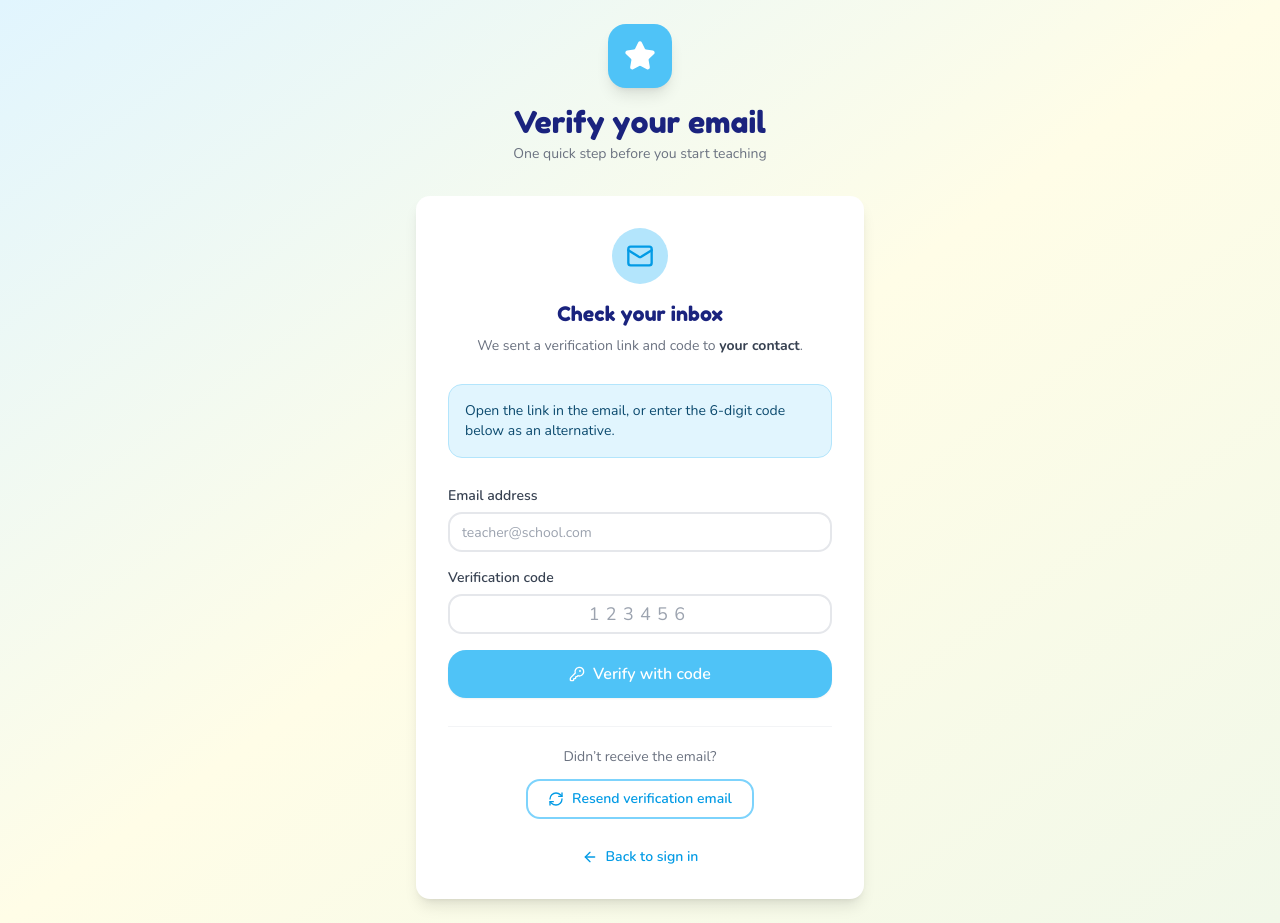
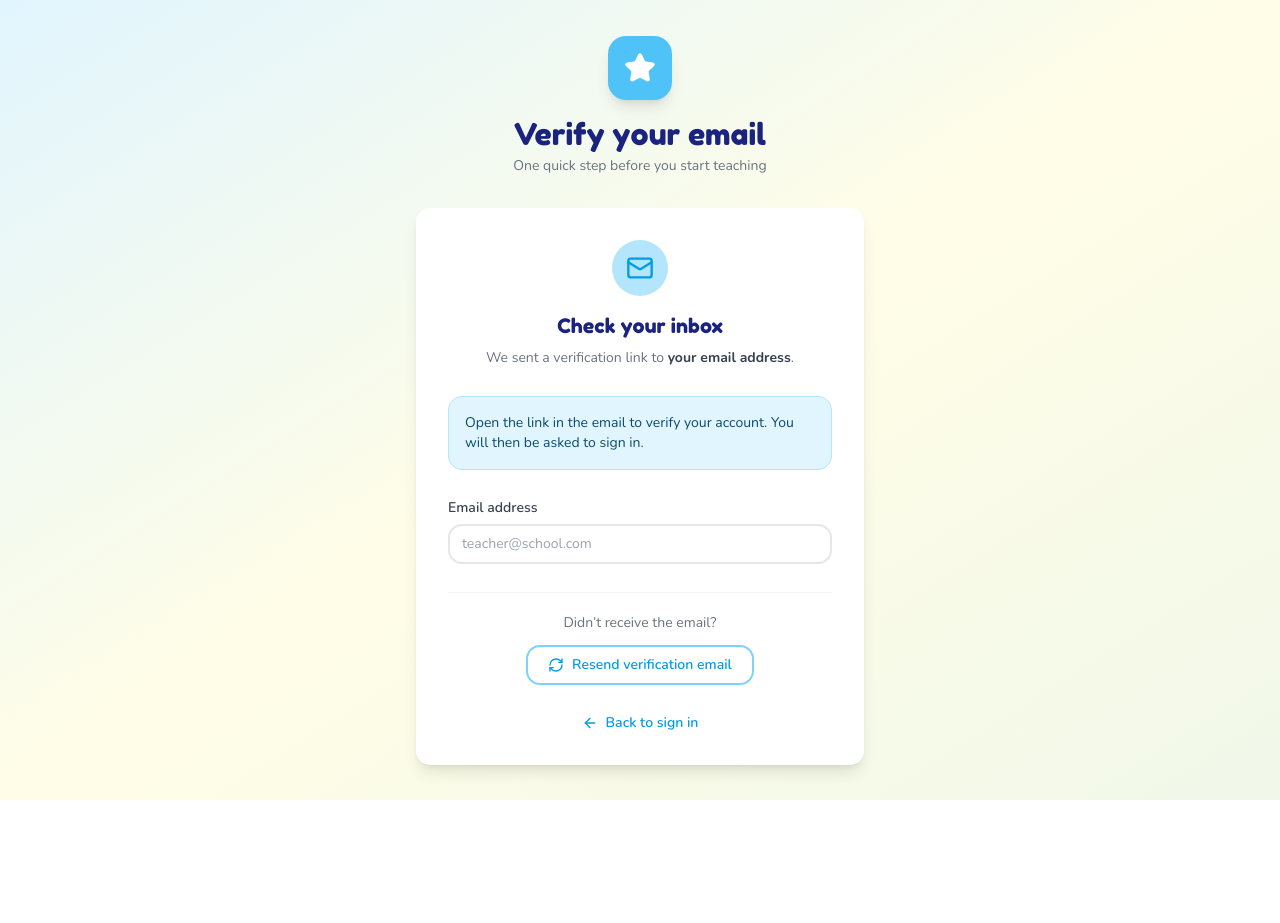
Before and after one commit to star-Puja-20/Aurelia-Learn, a Next.js app: page /auth/verify-email in a window 1280 px wide. After the commit the page ends 800 px from the top, so only its background shows below. Built offline with nearby package versions, Linux system fonts and the light colour scheme.

Commit message:
Simplify email verification flow

```diff
--- a/app/auth/callback/route.ts
+++ b/app/auth/callback/route.ts
@@ -6,15 +6,23 @@ export async function GET(request: NextRequest) {
   const code = searchParams.get('code')
   const tokenHash = searchParams.get('token_hash')
   const type = searchParams.get('type')
-  const next = searchParams.get('next') ?? '/teacher/dashboard'
 
   if (code || (tokenHash && type)) {
     const supabase = await createClient()
-    const { error } = code
+    const result = code
       ? await supabase.auth.exchangeCodeForSession(code)
-      : await supabase.auth.verifyOtp({ token_hash: tokenHash!, type: type as 'signup' | 'email' | 'recovery' | 'invite' })
-    if (!error) {
-      return NextResponse.redirect(`${origin}${next}`)
+      : await supabase.auth.verifyOtp({
+          token_hash: tokenHash!,
+          type: type as 'signup' | 'email' | 'recovery' | 'invite',
+        })
+
+    if (!result.error) {
+      await supabase.auth.signOut()
+      const successUrl = new URL(`${origin}/auth/verify-email`)
+      successUrl.searchParams.set('verified', '1')
+      const email = result.data?.user?.email ?? searchParams.get('email') ?? ''
+      if (email) successUrl.searchParams.set('email', email)
+      return NextResponse.redirect(successUrl.toString())
     }
   }
 
--- a/app/auth/login/login-page.tsx
+++ b/app/auth/login/login-page.tsx
@@ -12,8 +12,8 @@ import { Input } from '@/components/ui/input'
 import { createClient } from '@/lib/supabase/client'
 
 const loginSchema = z.object({
-  identifier: z.string().min(1, 'Enter your email or mobile number'),
-  password: z.string().optional(),
+  identifier: z.string().email('Enter a valid email address'),
+  password: z.string().min(1, 'Enter your password'),
 })
 type LoginForm = z.infer<typeof loginSchema>
 
@@ -26,8 +26,6 @@ export default function LoginPage() {
     resolver: zodResolver(loginSchema),
   })
   const identifier = watch('identifier', '')
-  const isPhoneLogin = identifier.trim().startsWith('+')
-
   async function onSubmit(data: LoginForm) {
     setIsLoading(true)
     try {
@@ -39,21 +37,6 @@ export default function LoginPage() {
       }
 
       const supabase = createClient()
-      if (isPhoneLogin) {
-        if (!/^\+[1-9]\d{7,14}$/.test(data.identifier.trim())) {
-          throw new Error('Use your mobile number in international format, e.g. +919876543210.')
-        }
-        const { error } = await supabase.auth.signInWithOtp({
-          phone: data.identifier.trim(),
-          options: { shouldCreateUser: false },
-        })
-        if (error) throw error
-        toast.success('A verification code was sent by SMS.')
-        router.push(`/auth/verify-email?contact=${encodeURIComponent(data.identifier.trim())}&type=phone`)
-        return
-      }
-
-      if (!data.password) throw new Error('Enter your password to sign in with email.')
       const { data: signInData, error } = await supabase.auth.signInWithPassword({
         email: data.identifier,
         password: data.password,
@@ -127,14 +110,13 @@ export default function LoginPage() {
 
           <form onSubmit={handleSubmit(onSubmit)} className="space-y-4 sm:space-y-5">
             <Input
-              label="Email address or mobile number"
-              type={isPhoneLogin ? 'tel' : 'email'}
-              placeholder={isPhoneLogin ? '+919876543210' : 'teacher@school.com'}
+              label="Email address"
+              type="email"
+              placeholder="teacher@school.com"
               error={errors.identifier?.message}
-              hint="Use +91 followed by your 10-digit mobile number for SMS login"
               {...register('identifier')}
             />
-            <div className={isPhoneLogin ? 'hidden' : ''}>
+            <div>
               <div className="relative">
                 <Input
                   label="Password"
--- a/app/auth/register/page.tsx
+++ b/app/auth/register/page.tsx
@@ -13,13 +13,11 @@ import { createClient } from '@/lib/supabase/client'
 
 const schema = z.object({
   fullName: z.string().min(2, 'Enter your full name'),
-  email: z.string().email('Valid email required').or(z.literal('')),
-  phone: z.string().regex(/^\+[1-9]\d{7,14}$/, 'Use international format, e.g. +919876543210').or(z.literal('')),
+  email: z.string().email('Valid email required'),
   password: z.string().min(8, 'At least 8 characters'),
   confirm: z.string(),
   consent: z.literal(true, { errorMap: () => ({ message: 'Please agree before creating your account' }) }),
-}).refine(d => d.email || d.phone, { message: 'Enter an email address or mobile number', path: ['email'] })
-  .refine(d => d.password === d.confirm, { message: 'Passwords do not match', path: ['confirm'] })
+}).refine(d => d.password === d.confirm, { message: 'Passwords do not match', path: ['confirm'] })
 
 type Form = z.infer<typeof schema>
 
@@ -40,19 +38,17 @@ export default function RegisterPage() {
       }
 
       const supabase = createClient()
-      const contact = data.email || data.phone
       const { data: signupData, error } = await supabase.auth.signUp({
-        ...(data.email ? { email: data.email } : { phone: data.phone }),
+        email: data.email,
         password: data.password,
         options: {
           data: {
             full_name: data.fullName,
-            alternate_phone: data.phone || null,
             privacy_consent: true,
             privacy_consent_at: new Date().toISOString(),
             privacy_policy_version: '2026-09-03',
           },
-          ...(data.email ? { emailRedirectTo: `${window.location.origin}/auth/callback` } : {}),
+          emailRedirectTo: `${window.location.origin}/auth/callback`,
         },
       })
 
@@ -62,8 +58,7 @@ export default function RegisterPage() {
         toast.success('Account created successfully!')
         router.push('/teacher/dashboard')
       } else {
-        const contactType = data.email ? 'email' : 'phone'
-        router.push(`/auth/verify-email?contact=${encodeURIComponent(contact ?? '')}&type=${contactType}`)
+        router.push(`/auth/verify-email?contact=${encodeURIComponent(data.email)}&type=email`)
       }
     } catch (error) {
       toast.error(error instanceof Error ? error.message : 'Unable to create your account.')
@@ -86,9 +81,7 @@ export default function RegisterPage() {
           <CardContent className="p-5 sm:p-8">
             <form onSubmit={handleSubmit(onSubmit)} className="space-y-4 sm:space-y-5">
               <Input label="Full name" placeholder="Ms. Sarah Johnson" error={errors.fullName?.message} {...register('fullName')} />
-              <p className="text-xs text-gray-500">Choose email or mobile as your sign-in method. Mobile accounts receive verification codes by SMS.</p>
-              <Input label="Email address (optional)" type="email" placeholder="you@school.com" error={errors.email?.message} {...register('email')} />
-              <Input label="Mobile number (optional)" type="tel" placeholder="+919876543210" hint="Use +91 followed by your 10-digit mobile number" error={errors.phone?.message} {...register('phone')} />
+              <Input label="Email address" type="email" placeholder="you@school.com" error={errors.email?.message} {...register('email')} />
               <Input label="Password" type="password" placeholder="••••••••" error={errors.password?.message} {...register('password')} />
               <Input label="Confirm password" type="password" placeholder="••••••••" error={errors.confirm?.message} {...register('confirm')} />
               <label className="flex items-start gap-3 text-sm text-gray-600">
--- a/app/auth/verify-email/page.tsx
+++ b/app/auth/verify-email/page.tsx
@@ -1,8 +1,8 @@
 'use client'
 
-import { useEffect, useState } from 'react'
-import { useRouter } from 'next/navigation'
-import { ArrowLeft, KeyRound, Mail, MessageSquare, RefreshCw, Star } from 'lucide-react'
+import { Suspense, useEffect, useState } from 'react'
+import { useRouter, useSearchParams } from 'next/navigation'
+import { ArrowLeft, CheckCircle2, Mail, RefreshCw, Star } from 'lucide-react'
 import { motion } from 'framer-motion'
 import { toast } from 'sonner'
 import { Button } from '@/components/ui/button'
@@ -11,38 +11,54 @@ import { Card, CardContent } from '@/components/ui/card'
 import { createClient } from '@/lib/supabase/client'
 
 export default function VerifyEmailPage() {
+  return (
+    <Suspense fallback={<VerificationFallback />}>
+      <VerifyEmailContent />
+    </Suspense>
+  )
+}
+
+function VerificationFallback() {
+  return (
+    <div className="min-h-screen bg-gradient-to-br from-sky-50 via-cream-100 to-mint-50 flex items-center justify-center p-4 sm:p-6">
+      <div className="w-full max-w-md rounded-2xl border border-sky-100 bg-white/80 p-8 text-center shadow-lg">
+        <div className="mx-auto mb-4 h-14 w-14 animate-pulse rounded-full bg-sky-100" />
+        <div className="h-7 w-36 animate-pulse rounded bg-slate-200 mx-auto" />
+      </div>
+    </div>
+  )
+}
+
+function VerifyEmailContent() {
   const router = useRouter()
-  const [contact, setContact] = useState('')
-  const [contactType, setContactType] = useState<'email' | 'phone'>('email')
-  const [otp, setOtp] = useState('')
+  const searchParams = useSearchParams()
+  const verified = searchParams.get('verified') === '1'
+  const email = searchParams.get('email') ?? ''
+  const [contact, setContact] = useState(email)
   const [resending, setResending] = useState(false)
-  const [verifying, setVerifying] = useState(false)
 
   useEffect(() => {
     const params = new URLSearchParams(window.location.search)
     const value = params.get('contact') ?? params.get('email')
     if (value) setContact(value)
-    if (params.get('type') === 'phone') setContactType('phone')
   }, [])
 
   async function resendCode() {
     const normalizedContact = contact.trim()
     if (!normalizedContact) {
-      toast.error(`Enter your ${contactType === 'phone' ? 'mobile number' : 'email address'} first.`)
+      toast.error('Enter your email address first.')
       return
     }
 
     setResending(true)
     try {
-      const { error } = contactType === 'phone'
-        ? await createClient().auth.resend({ type: 'sms', phone: normalizedContact })
-        : await createClient().auth.resend({
-            type: 'signup',
-            email: normalizedContact,
-            options: { emailRedirectTo: `${window.location.origin}/auth/callback` },
-          })
+      const { error } = await createClient().auth.resend({
+        type: 'signup',
+        email: normalizedContact,
+        options: { emailRedirectTo: `${window.location.origin}/auth/callback` },
+      })
       if (error) throw error
-      toast.success(contactType === 'phone' ? 'A new verification code has been sent by SMS.' : 'A new verification email has been sent.')
+      toast.success('A new verification email has been sent.')
     } catch (error) {
       toast.error(error instanceof Error ? error.message : 'Unable to resend the verification email.')
     } finally {
@@ -50,43 +66,35 @@ export default function VerifyEmailPage() {
     }
   }
 
-  async function verifyCode(event: React.FormEvent<HTMLFormElement>) {
-    event.preventDefault()
-    const normalizedContact = contact.trim()
-    const normalizedOtp = otp.trim()
-
-    if (!normalizedContact || normalizedOtp.length !== 6) {
-      toast.error(`Enter your ${contactType === 'phone' ? 'mobile number' : 'email address'} and the 6-digit code.`)
-      return
-    }
-
-    setVerifying(true)
-    try {
-      const { data: verificationData, error } = contactType === 'phone'
-        ? await createClient().auth.verifyOtp({ phone: normalizedContact, token: normalizedOtp, type: 'sms' })
-        : await createClient().auth.verifyOtp({ email: normalizedContact, token: normalizedOtp, type: 'signup' })
-      if (error) throw error
-      if (verificationData.user) {
-        const { error: profileError } = await createClient().from('profiles').upsert({
-          id: verificationData.user.id,
-          email: verificationData.user.email ?? null,
-          phone: verificationData.user.phone ?? null,
-          full_name: verificationData.user.user_metadata?.full_name ?? '',
-          role: 'teacher',
-          privacy_consent: verificationData.user.user_metadata?.privacy_consent === true,
-          privacy_consent_at: verificationData.user.user_metadata?.privacy_consent_at ?? null,
-          privacy_policy_version: verificationData.user.user_metadata?.privacy_policy_version ?? null,
-        })
-        if (profileError) throw profileError
-      }
-      toast.success(`${contactType === 'phone' ? 'Mobile number' : 'Email'} verified successfully.`)
-      router.push('/teacher/dashboard')
-      router.refresh()
-    } catch (error) {
-      toast.error(error instanceof Error ? error.message : 'That verification code is not valid.')
-    } finally {
-      setVerifying(false)
-    }
+  if (verified) {
+    return (
+      <div className="min-h-screen bg-gradient-to-br from-sky-50 via-cream-100 to-mint-50 flex items-center justify-center p-4 sm:p-6">
+        <motion.div initial={{ opacity: 0, y: 24 }} animate={{ opacity: 1, y: 0 }} className="w-full max-w-md">
+          <Card className="shadow-lg border-0">
+            <CardContent className="p-6 sm:p-8 text-center space-y-5">
+              <div className="mx-auto flex h-16 w-16 items-center justify-center rounded-full bg-emerald-100 text-emerald-600">
+                <CheckCircle2 className="h-8 w-8" />
+              </div>
+              <div>
+                <h1 className="font-display text-3xl text-navy-800">Email verified</h1>
+                <p className="mt-2 text-sm text-gray-500">
+                  {email ? `Your email ${email} has been confirmed successfully.` : 'Your email has been confirmed successfully.'}
+                </p>
+              </div>
+              <div className="rounded-xl border border-emerald-100 bg-emerald-50 p-4 text-sm text-emerald-900">
+                You can now sign in to continue and access your account.
+              </div>
+              <Button onClick={() => router.push('/auth/login')} className="w-full" size="lg">
+                Go to sign in
+              </Button>
+              <Button variant="outline" onClick={() => router.push('/')} className="w-full">
+                Back to home
+              </Button>
+            </CardContent>
+          </Card>
+        </motion.div>
+      </div>
+    )
   }
 
   return (
@@ -100,7 +108,7 @@ export default function VerifyEmailPage() {
           <div className="inline-flex items-center justify-center w-16 h-16 bg-sky-500 rounded-2xl shadow-lg mb-4">
             <Star className="h-8 w-8 text-white fill-white" />
           </div>
-          <h1 className="font-display text-3xl text-navy-800">Verify your {contactType === 'phone' ? 'mobile number' : 'email'}</h1>
+          <h1 className="font-display text-3xl text-navy-800">Verify your email</h1>
           <p className="text-gray-500 text-sm mt-1">One quick step before you start teaching</p>
         </div>
 
@@ -108,53 +116,37 @@ export default function VerifyEmailPage() {
           <CardContent className="p-5 sm:p-8 space-y-7">
             <div className="text-center">
               <div className="mx-auto mb-4 flex h-14 w-14 items-center justify-center rounded-full bg-sky-100 text-sky-600">
-                {contactType === 'phone' ? <MessageSquare className="h-7 w-7" /> : <Mail className="h-7 w-7" />}
+                <Mail className="h-7 w-7" />
               </div>
-              <h2 className="font-display text-xl text-navy-800">Check your {contactType === 'phone' ? 'messages' : 'inbox'}</h2>
+              <h2 className="font-display text-xl text-navy-800">Check your inbox</h2>
               <p className="text-sm text-gray-500 mt-2">
-                We sent a verification {contactType === 'phone' ? 'code by SMS' : 'link and code'} to <strong className="text-gray-700">{contact || 'your contact'}</strong>.
+                We sent a verification link to <strong className="text-gray-700">{contact || 'your email address'}</strong>.
               </p>
             </div>
 
             <div className="rounded-xl border border-sky-100 bg-sky-50 p-4">
               <p className="text-sm text-sky-900">
-                {contactType === 'phone' ? 'Enter the 6-digit code from the SMS below.' : 'Open the link in the email, or enter the 6-digit code below as an alternative.'}
+                Open the link in the email to verify your account. You will then be asked to sign in.
               </p>
             </div>
 
-            <form onSubmit={verifyCode} className="space-y-4">
+            <div className="space-y-4">
               <Input
-                label={contactType === 'phone' ? 'Mobile number' : 'Email address'}
-                type={contactType === 'phone' ? 'tel' : 'email'}
+                label="Email address"
+                type="email"
                 value={contact}
                 onChange={event => setContact(event.target.value)}
-                placeholder={contactType === 'phone' ? '+919876543210' : 'teacher@school.com'}
-                autoComplete={contactType === 'phone' ? 'tel' : 'email'}
+                placeholder="teacher@school.com"
+                autoComplete="email"
                 required
               />
-              <Input
-                label="Verification code"
-                type="text"
-                value={otp}
-                onChange={event => setOtp(event.target.value.replace(/\D/g, '').slice(0, 6))}
-                placeholder="123456"
-                inputMode="numeric"
-                autoComplete="one-time-code"
-                maxLength={6}
-                className="tracking-[0.35em] text-center text-lg"
-                required
-              />
-              <Button type="submit" className="w-full" size="lg" disabled={verifying}>
-                <KeyRound className="h-4 w-4" />
-                {verifying ? 'Verifying…' : 'Verify with code'}
-              </Button>
-            </form>
+            </div>
 
             <div className="border-t border-gray-100 pt-5 text-center">
-              <p className="text-sm text-gray-500 mb-3">Didn’t receive the {contactType === 'phone' ? 'SMS' : 'email'}?</p>
+              <p className="text-sm text-gray-500 mb-3">Didn’t receive the email?</p>
               <Button type="button" variant="outline" onClick={resendCode} disabled={resending}>
                 <RefreshCw className={`h-4 w-4 ${resending ? 'animate-spin' : ''}`} />
-                {resending ? 'Sending…' : `Resend verification ${contactType === 'phone' ? 'code' : 'email'}`}
+                {resending ? 'Sending…' : 'Resend verification email'}
               </Button>
             </div>
 
--- a/lib/types.ts
+++ b/lib/types.ts
@@ -15,7 +15,6 @@ export type ProgressStatus = 'not_started' | 'in_progress' | 'completed' | 'stru
 export interface DBUser {
   id: string
   email: string | null
-  phone?: string | null
   role: UserRole
   full_name: string
   avatar_url: string | null
```
